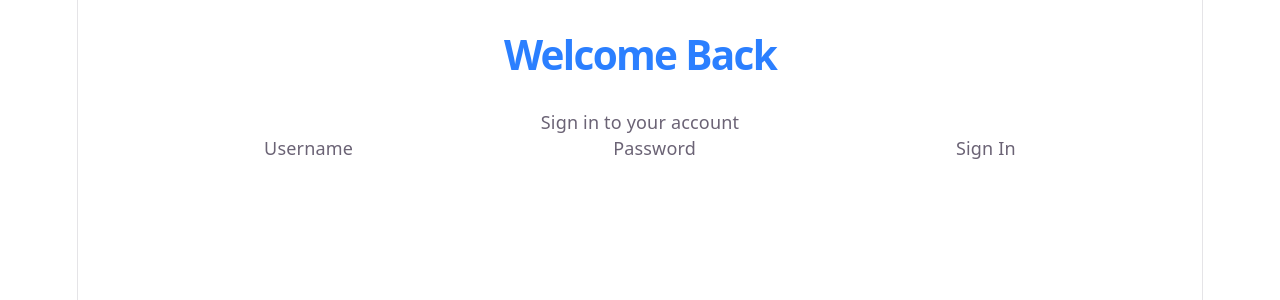
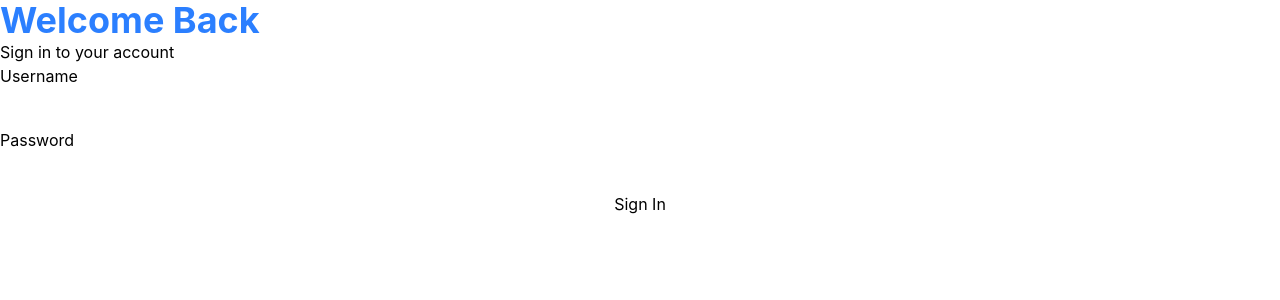
Before and after one commit to iiamolu/CompSec-MFA, a React (Vite) app in the folder frontend/: page / in a window 1280 px wide. Shown: the top 300 px of the page. Built offline with nearby package versions, Linux system fonts and the light colour scheme.

Commit message:
Removed all the starter css in index.css because it was overtaking the tailwind css

```diff
--- a/frontend/src/index.css
+++ b/frontend/src/index.css
@@ -1,116 +1 @@
 @import "tailwindcss";
-
-:root {
-  --text: #6b6375;
-  --text-h: #08060d;
-  --bg: #fff;
-  --border: #e5e4e7;
-  --code-bg: #f4f3ec;
-  --accent: #aa3bff;
-  --accent-bg: rgba(170, 59, 255, 0.1);
-  --accent-border: rgba(170, 59, 255, 0.5);
-  --social-bg: rgba(244, 243, 236, 0.5);
-  --shadow:
-    rgba(0, 0, 0, 0.1) 0 10px 15px -3px, rgba(0, 0, 0, 0.05) 0 4px 6px -2px;
-
-  --sans: system-ui, 'Segoe UI', Roboto, sans-serif;
-  --heading: system-ui, 'Segoe UI', Roboto, sans-serif;
-  --mono: ui-monospace, Consolas, monospace;
-
-  font: 18px/145% var(--sans);
-  letter-spacing: 0.18px;
-  color-scheme: light dark;
-  color: var(--text);
-  background: var(--bg);
-  font-synthesis: none;
-  text-rendering: optimizeLegibility;
-  -webkit-font-smoothing: antialiased;
-  -moz-osx-font-smoothing: grayscale;
-
-  @media (max-width: 1024px) {
-    font-size: 16px;
-  }
-}
-
-@media (prefers-color-scheme: dark) {
-  :root {
-    --text: #9ca3af;
-    --text-h: #f3f4f6;
-    --bg: #16171d;
-    --border: #2e303a;
-    --code-bg: #1f2028;
-    --accent: #c084fc;
-    --accent-bg: rgba(192, 132, 252, 0.15);
-    --accent-border: rgba(192, 132, 252, 0.5);
-    --social-bg: rgba(47, 48, 58, 0.5);
-    --shadow:
-      rgba(0, 0, 0, 0.4) 0 10px 15px -3px, rgba(0, 0, 0, 0.25) 0 4px 6px -2px;
-  }
-
-  #social .button-icon {
-    filter: invert(1) brightness(2);
-  }
-}
-
-body {
-  margin: 0;
-}
-
-#root {
-  width: 1126px;
-  max-width: 100%;
-  margin: 0 auto;
-  text-align: center;
-  border-inline: 1px solid var(--border);
-  min-height: 100svh;
-  display: flex;
-  flex-direction: column;
-  box-sizing: border-box;
-}
-
-@layer base {
-    h1,
-  h2 {
-    font-family: var(--heading);
-    font-weight: 500;
-    color: var(--text-h);
-  }
-
-  h1 {
-    font-size: 56px;
-    letter-spacing: -1.68px;
-    margin: 32px 0;
-    @media (max-width: 1024px) {
-      font-size: 36px;
-      margin: 20px 0;
-    }
-  }
-  h2 {
-    font-size: 24px;
-    line-height: 118%;
-    letter-spacing: -0.24px;
-    margin: 0 0 8px;
-    @media (max-width: 1024px) {
-      font-size: 20px;
-    }
-  }
-}
-
-p {
-  margin: 0;
-}
-
-code,
-.counter {
-  font-family: var(--mono);
-  display: inline-flex;
-  border-radius: 4px;
-  color: var(--text-h);
-}
-
-code {
-  font-size: 15px;
-  line-height: 135%;
-  padding: 4px 8px;
-  background: var(--code-bg);
-}
--- a/frontend/src/pages/Login.jsx
+++ b/frontend/src/pages/Login.jsx
@@ -6,13 +6,14 @@ function Login() {
                 Welcome Back
             </h1>
             <p>Sign in to your account</p>
-            <form>
+            {/* Flex column so that username and password aren't next to eachother */}
+            <form className="flex flex-col gap-2">
                 <label htmlFor="username">Username</label>
                 <input id="username" type="text" name="username" required/>
 
 
                 <label htmlFor="password">Password</label>
-                {/* type="password" visually masks on UI*/}
+                {/* type="password" visually masks on UI */}
                 <input id="password" type="password" name="password" required/>
 
                 <button type="submit">Sign In</button>
```
